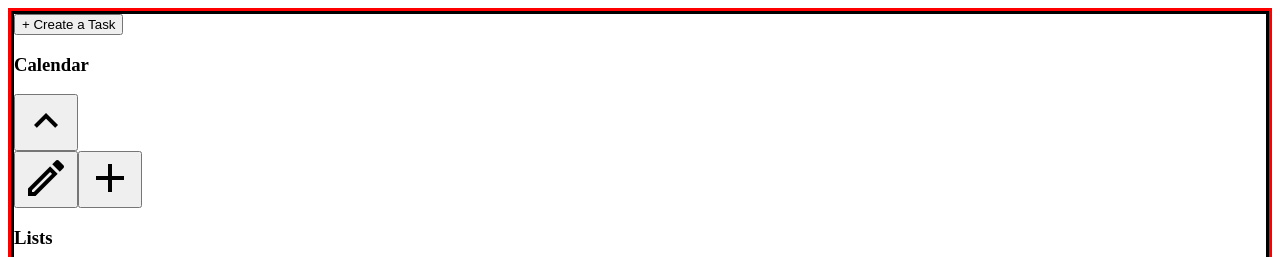
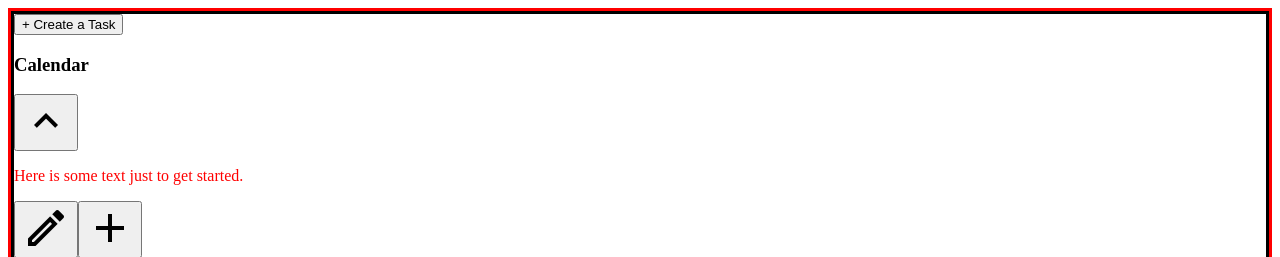
Before and after one commit to tbarinka/to-do-list, a website with bundled scripts: page dist/index.html in a window 1280 px wide. Both pictures are taken after a click on the button 46 px from the left and 122 px from the top of the page. Shown: the top 257 px of the page. Built offline with nearby package versions, Linux system fonts and the light colour scheme.

Commit message:
add suite of functions to implement collapsible lists (toggleList(), collapsibleContent(), listCollapseButton())

```diff
--- a/src/sidebar.js
+++ b/src/sidebar.js
@@ -27,8 +27,12 @@ function sidebarHeaderIntegrater(title, toggleRightComponent) {
     div.classList.add('SidebarIntegratedItem');
 
     if (toggleRightComponent == "y") {
-        div.appendChild(leftSidebarComponentListCollapse(title))
-        div.appendChild(rightSidebarItem());
+        const headerDiv = document.createElement('SideBarTopCollpasibleComponent');
+            headerDiv.appendChild(leftSidebarComponentListCollapse(title))
+            headerDiv.appendChild(rightSidebarItem());
+
+        div.appendChild(headerDiv);
+
     } else if (toggleRightComponent == "n") {
         div.appendChild(leftSidebarComponent(title))
         const item = document.createElement('div');
@@ -72,7 +76,8 @@ function leftSidebarComponentListCollapse(title) {
     const item = document.createElement('div');
         item.classList.add('SideBarItemLeftComponent');
     item.appendChild(header(title));
-    item.appendChild(listCollapse());
+    item.appendChild(listCollapseButton());
+    item.appendChild(collapsibleContent());
     return item
 };
     function header(title) {
@@ -81,15 +86,38 @@ function leftSidebarComponentListCollapse(title) {
     sideHeader.textContent = title;
     return sideHeader;
     };
-    function listCollapse() {
+    function listCollapseButton() {
     const button = document.createElement('button');
         button.classList.add('listCollapseButton');
+        button.addEventListener("click", toggleList);
+
     const collapseIcon = new Image();
     collapseIcon.src = chevron;
     button.appendChild(collapseIcon);
+
     return button;
     };
+        function toggleList() {
+            const collapsibleContent = (this.nextElementSibling);
+            if (collapsibleContent.classList.contains("collapsed")) {
+                collapsibleContent.classList.remove("collapsed");
+                collapsibleContent.classList.add("uncollapsed");
+                console.log(collapsibleContent);
+            } else if (collapsibleContent.classList.contains("uncollapsed")) {
+                collapsibleContent.classList.remove("uncollapsed");
+                collapsibleContent.classList.add("collapsed");
+                console.log(collapsibleContent);
+            }
+        }
+        function collapsibleContent() {
+            const div = document.createElement('div');
+                div.classList.add("collapsed");
+            const p = document.createElement("p");
+            p.textContent = "Here is some text just to get started."
+            div.appendChild(p);
+            return div;
 
+        }
 
 
 export { sidebarDom }
--- a/src/style.css
+++ b/src/style.css
@@ -10,3 +10,9 @@
 p {
     color: red;
 }
+.collapsed {
+    display: none;
+}
+.uncollapsed {
+    display: block;
+}
```
Also changed, not shown: dist/bundle.js.
